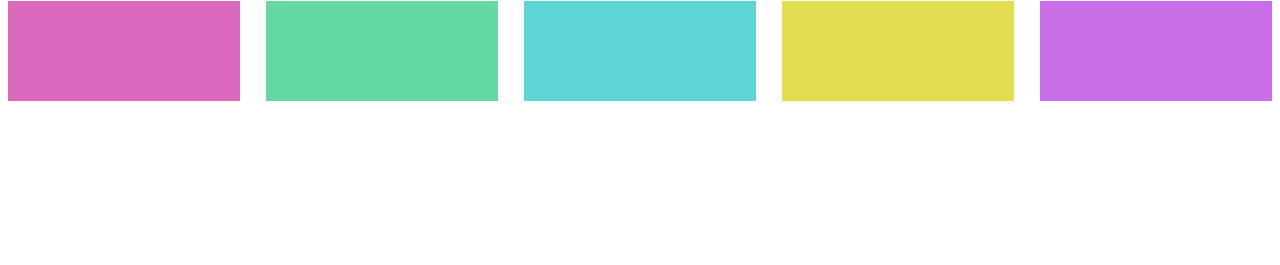
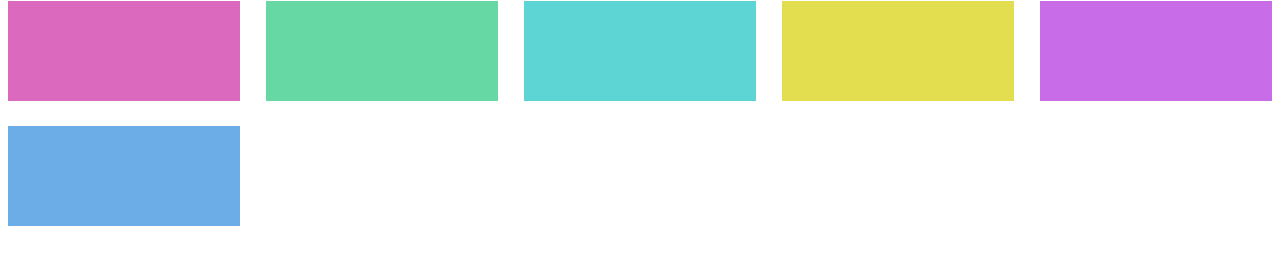
Before and after one commit to AlinkaMalkovskaya/rep1, a plain HTML site: page test05.html in a window 1280 px wide. Shown: the part 79-344 px from the top of the page. Drawn offline with Linux system fonts and the light colour scheme.

Commit message:
initial commit1

```diff
--- a/test05.html
+++ b/test05.html
@@ -27,6 +27,10 @@
              background-color: rgb(200, 108, 231);
              min-height: 100px;
         }
+        .item-6 {
+             background-color: rgb(108, 172, 231);
+             min-height: 100px;
+        }
         .grid-wrapper {
           display: grid;
           grid-template-columns: repeat(auto-fit, minmax(200px, 1fr));
@@ -49,6 +53,7 @@
         <div class="grid-item item-3"></div>
         <div class="grid-item item-4"></div>
         <div class="grid-item item-5"></div>
+        <div class="grid-item item-6"></div>
     </div>
 
 </body>
```
